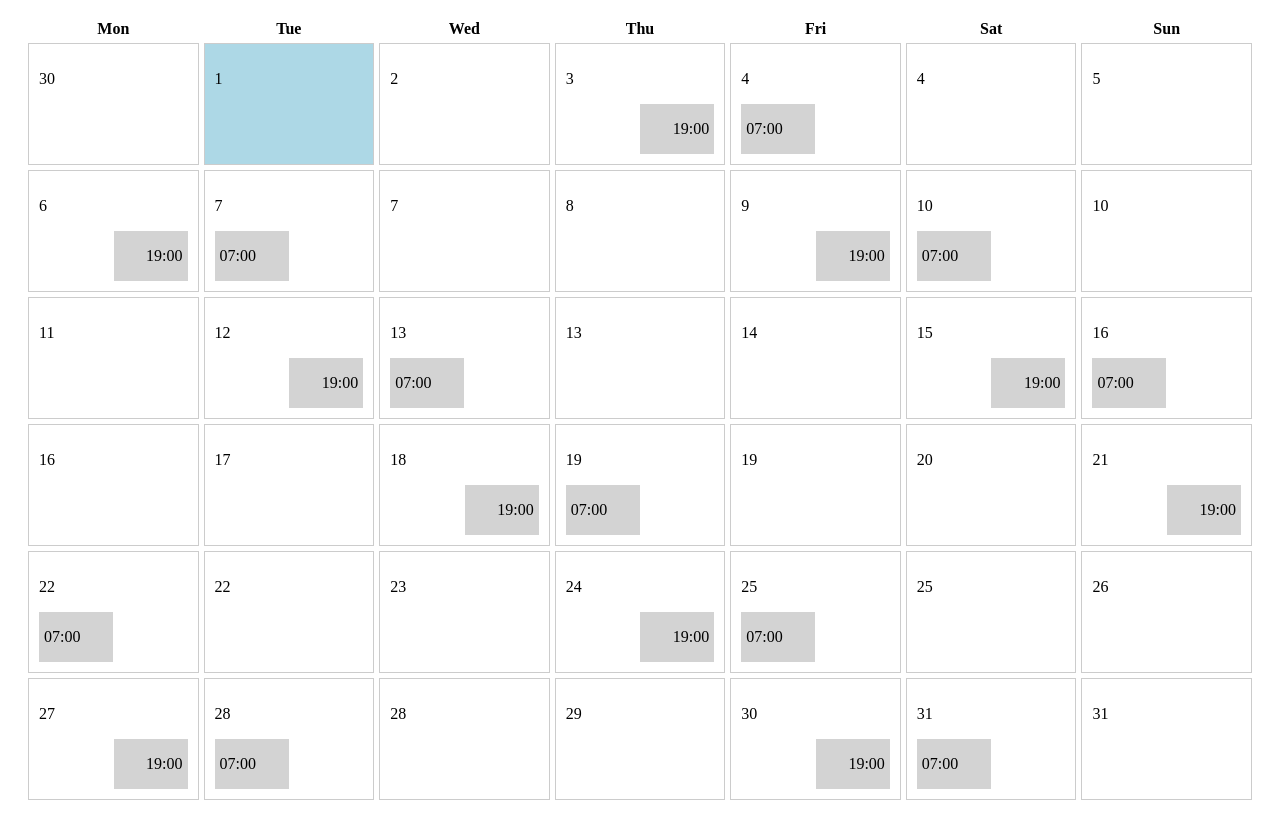
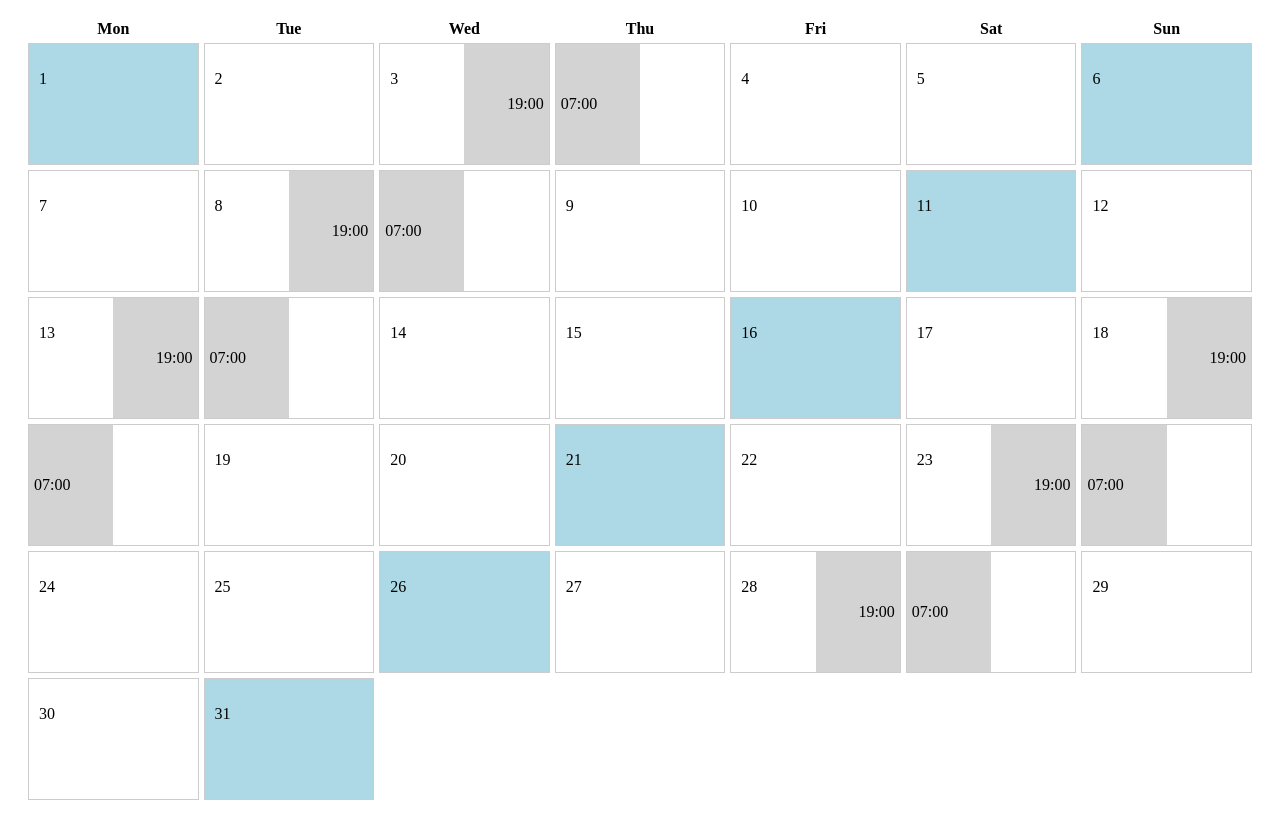
Before and after one commit to cosmologus/work-schedule, a SvelteKit app: page / in a window 1280 px wide. Built offline with nearby package versions, Linux system fonts and the light colour scheme.

Commit message:
recorect some mistakes

```diff
--- a/src/routes/+page.svelte
+++ b/src/routes/+page.svelte
@@ -20,56 +20,70 @@
   let currentMonth = new Date().getMonth();
   let currentYear = new Date().getFullYear();
 
+  // Helper function to get the number of days in a month
   function daysInMonth(month: number, year: number): number {
     return new Date(year, month + 1, 0).getDate();
   }
 
-  function getStartDay(month: number, year: number): number {
-    const startDay = new Date(year, month, 1).getDay();
-    return (startDay + 6) % 7; // Adjust for Monday start
-  }
-
+  // Generate work shifts based on the correct pattern: day shift, 24 hours rest, night shift, 48 hours rest
   function generateCalendar(month: number, year: number): ShiftDay[] {
     const totalDays = daysInMonth(month, year);
-    const startDayOffset = getStartDay(month, year);
     const calendarDays: ShiftDay[] = [];
+    let currentDate = 1; // Start from the first day of the month
 
-    let shiftPattern = ["day", "rest24", "night", "rest48"];
-    let shiftIndex = 0;
+    while (currentDate <= totalDays) {
+      const currentDateObj = new Date(year, month, currentDate);
 
-    for (let i = 0; i < startDayOffset; i++) {
-      calendarDays.push({
-        date: new Date(year, month, i),
-        type: "empty",
-      });
-    }
-
-    for (let i = 1; i <= totalDays; i++) {
-      let shiftType = shiftPattern[shiftIndex % shiftPattern.length];
-      let shift: Shift | undefined = undefined;
-
-      if (shiftType === "day") {
-        shift = dayShift;
-        shiftIndex++;
-      } else if (shiftType === "night") {
-        shift = nightShift;
-        shiftIndex++;
-      } else if (shiftType === "rest24") {
-        shiftIndex++;
-      } else if (shiftType === "rest48") {
-        shiftIndex += 2;
+      // Day Shift
+      if (currentDate <= totalDays) {
+        calendarDays.push({
+          date: new Date(year, month, currentDate),
+          shift: dayShift,
+          type: 'day',
+        });
+        currentDate++; // Move to the next day
       }
 
-      calendarDays.push({
-        date: new Date(year, month, i),
-        shift: shift,
-        type: shiftType,
-      });
+      // Rest for 24 hours
+      if (currentDate <= totalDays) {
+        calendarDays.push({
+          date: new Date(year, month, currentDate),
+          type: 'rest',
+        });
+        currentDate++; // Skip 1 day for rest
+      }
+
+      // Night Shift (19:00 on one day, 07:00 on the next)
+      if (currentDate <= totalDays) {
+        calendarDays.push({
+          date: new Date(year, month, currentDate),
+          shift: nightShift,
+          type: 'night',
+        });
+        currentDate++; // Move to the next day for the night shift continuation
+      }
+
+      // Rest for 48 hours
+      if (currentDate <= totalDays) {
+        calendarDays.push({
+          date: new Date(year, month, currentDate),
+          type: 'rest',
+        });
+        currentDate++; // Skip 1 day for rest (first 24 hours)
+      }
+      if (currentDate <= totalDays) {
+        calendarDays.push({
+          date: new Date(year, month, currentDate),
+          type: 'rest',
+        });
+        currentDate++; // Skip another day for rest (second 24 hours)
+      }
     }
 
     return calendarDays;
   }
 
+  // On component mount, generate the calendar for the current month
   onMount(() => {
     days = generateCalendar(currentMonth, currentYear);
   });
@@ -93,22 +107,24 @@
     position: relative;
   }
 
-  .half-cell {
-    flex: 1;
-    display: flex;
-    align-items: center;
-    justify-content: center;
-    width: 100%;
-    position: relative;
+  /* Full-height, half-width grey background for right side */
+  .half-right {
+    background-color: lightgray;
+    height: 100%;
+    width: 50%;
+    position: absolute;
+    right: 0;
+    top: 0;
   }
 
-  /* Half filled background colors */
-  .half-right {
-    background: linear-gradient(to left, lightgray 50%, transparent 50%);
-  }
-
+  /* Full-height, half-width grey background for left side */
   .half-left {
-    background: linear-gradient(to right, lightgray 50%, transparent 50%);
+    background-color: lightgray;
+    height: 100%;
+    width: 50%;
+    position: absolute;
+    left: 0;
+    top: 0;
   }
 
   /* Shift-day for normal day shifts */
@@ -116,7 +132,6 @@
     background-color: lightblue;
   }
 
-  /* Rest day style */
   .rest {
     background-color: white;
   }
@@ -133,11 +148,13 @@
   .right-align {
     text-align: right;
     padding-right: 5px;
+    z-index: 1; /* Ensure time text stays above background */
   }
 
   .left-align {
     text-align: left;
     padding-left: 5px;
+    z-index: 1; /* Ensure time text stays above background */
   }
 
   .time-text {
@@ -177,7 +194,8 @@
       <!-- For night shift -->
       {#if day.type === 'night'}
         <!-- Night Shift Start (19:00) on the starting day -->
-        <div class="half-cell half-right">
+        <div class="half-cell">
+          <div class="half-right"></div> <!-- Right half of the cell filled -->
           <div class="time-text time-right">19:00</div>
         </div>
       {/if}
@@ -188,7 +206,8 @@
       <div class="day {days[index + 1].type === 'rest' ? 'rest' : ''}">
         <p>{days[index + 1].date.getDate()}</p>
         <!-- Night Shift End (07:00) on the next day -->
-        <div class="half-cell half-left">
+        <div class="half-cell">
+          <div class="half-left"></div> <!-- Left half of the cell filled -->
           <div class="time-text time-left">07:00</div>
         </div>
       </div>
```
